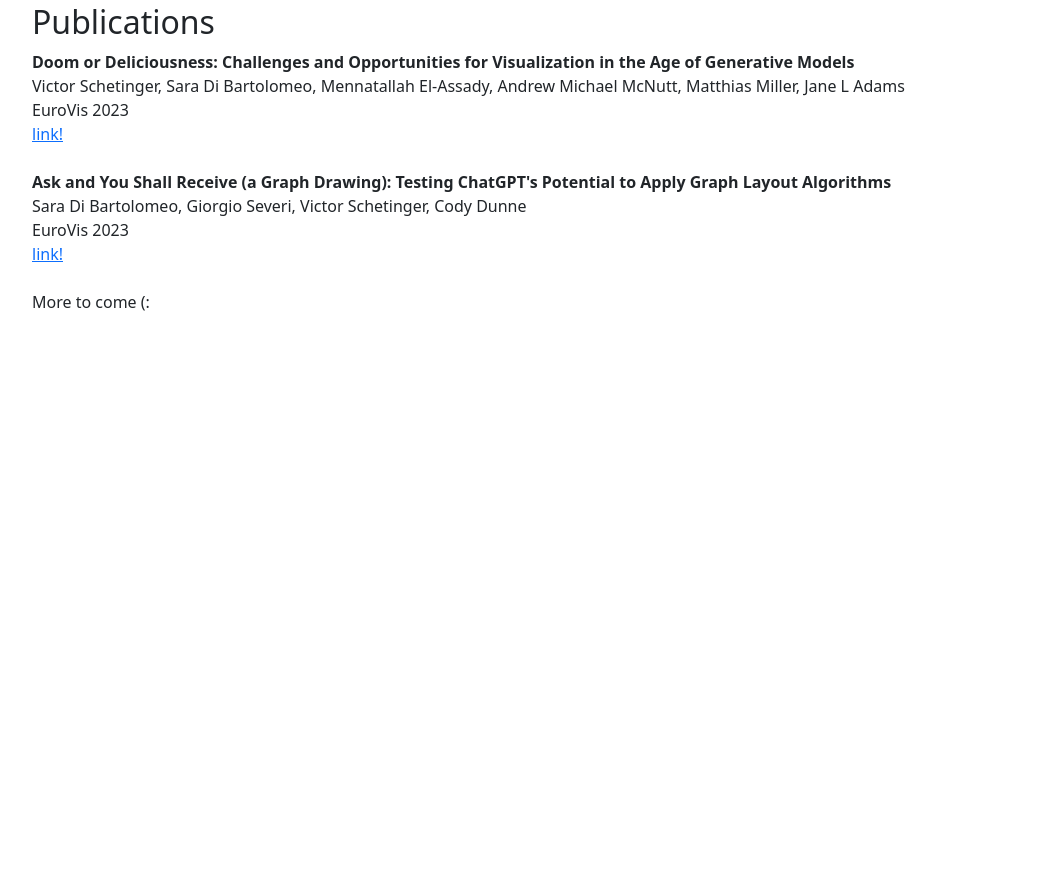
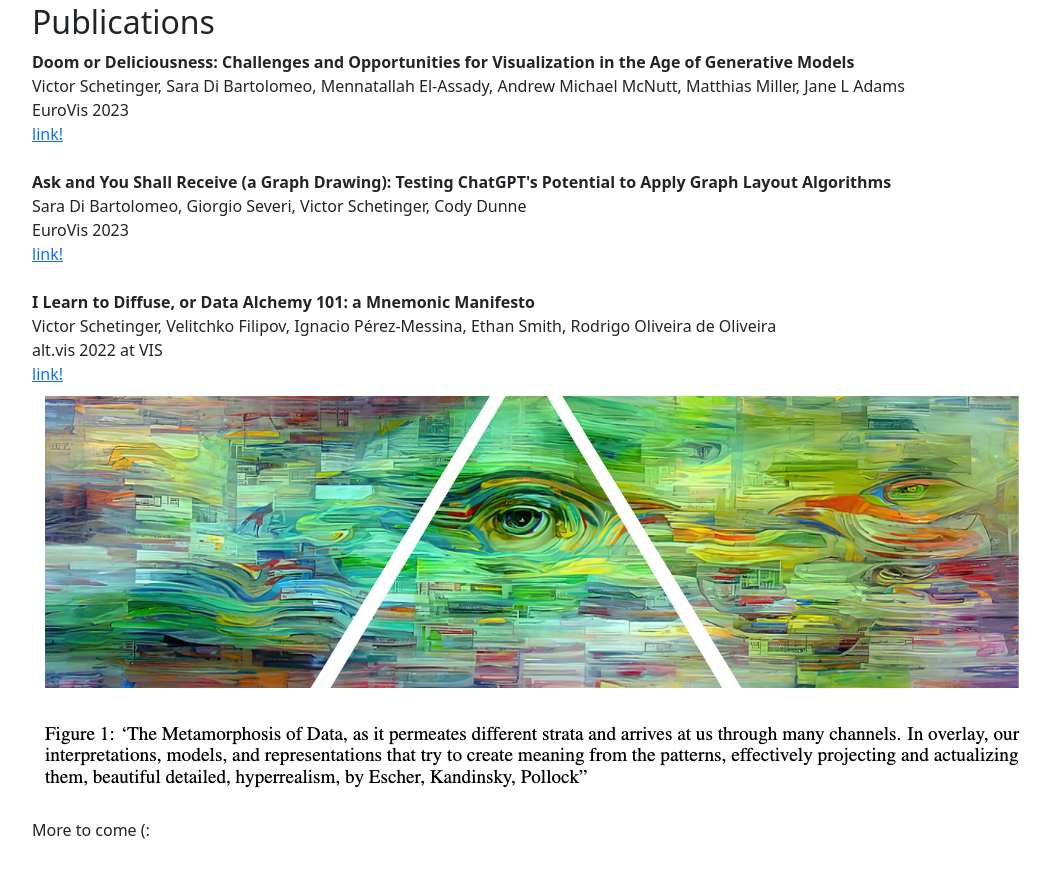
Before and after one commit to picorana/DoomOrDeliciousnessWebsite, a plain HTML site: page index.html in a window 1280 px wide. Shown: the part 1003-1880 px from the top of the page, without its empty margins (50-1100 px from the left). Before the commit the page ends 1317 px from the top, so only its background shows below. Drawn offline with nearby package versions, Linux system fonts and the light colour scheme.

Commit message:
added manifesto

```diff
--- a/index.html
+++ b/index.html
@@ -11,8 +11,15 @@
     <link href="https://cdn.jsdelivr.net/npm/bootstrap@5.3.0-alpha3/dist/css/bootstrap.min.css" rel="stylesheet" integrity="sha384-KK94CHFLLe+nY2dmCWGMq91rCGa5gtU4mk92HdvYe+M/SXH301p5ILy+dN9+nJOZ" crossorigin="anonymous">
     <script src="https://cdn.jsdelivr.net/npm/bootstrap@5.3.0-alpha3/dist/js/bootstrap.bundle.min.js" integrity="sha384-ENjdO4Dr2bkBIFxQpeoTz1HIcje39Wm4jDKdf19U8gI4ddQ3GYNS7NTKfAdVQSZe" crossorigin="anonymous"></script>
 
-    <!-- Custom styles for this template -->
-    <link href="grid.css" rel="stylesheet">
+    <style type="text/css">
+        body {
+            padding-bottom: 5rem;
+        }
+        .starter-template {
+            padding: 3rem 1.5rem;
+            text-align: center;
+        }
+    </style>
   </head>
 
   <body>
@@ -66,6 +73,15 @@ across visualization. </i>
             <div>EuroVis 2023</div>
             <a href="https://arxiv.org/pdf/2303.08819">link!</a>
 
+            <br>
+            <br>
+
+            <b>I Learn to Diffuse, or Data Alchemy 101: a Mnemonic Manifesto</b>
+            <div>Victor Schetinger, Velitchko Filipov, Ignacio Pérez-Messina, Ethan Smith, Rodrigo Oliveira de Oliveira</div>
+            <div>alt.vis 2022 at VIS</div>
+            <a href="https://arxiv.org/abs/2208.03998">link!</a><br>
+            <img src="images/manifesto.png"></img>
+
             <br><br>
 
             More to come (:
```
Also changed, not shown: images/manifesto.png (added).
